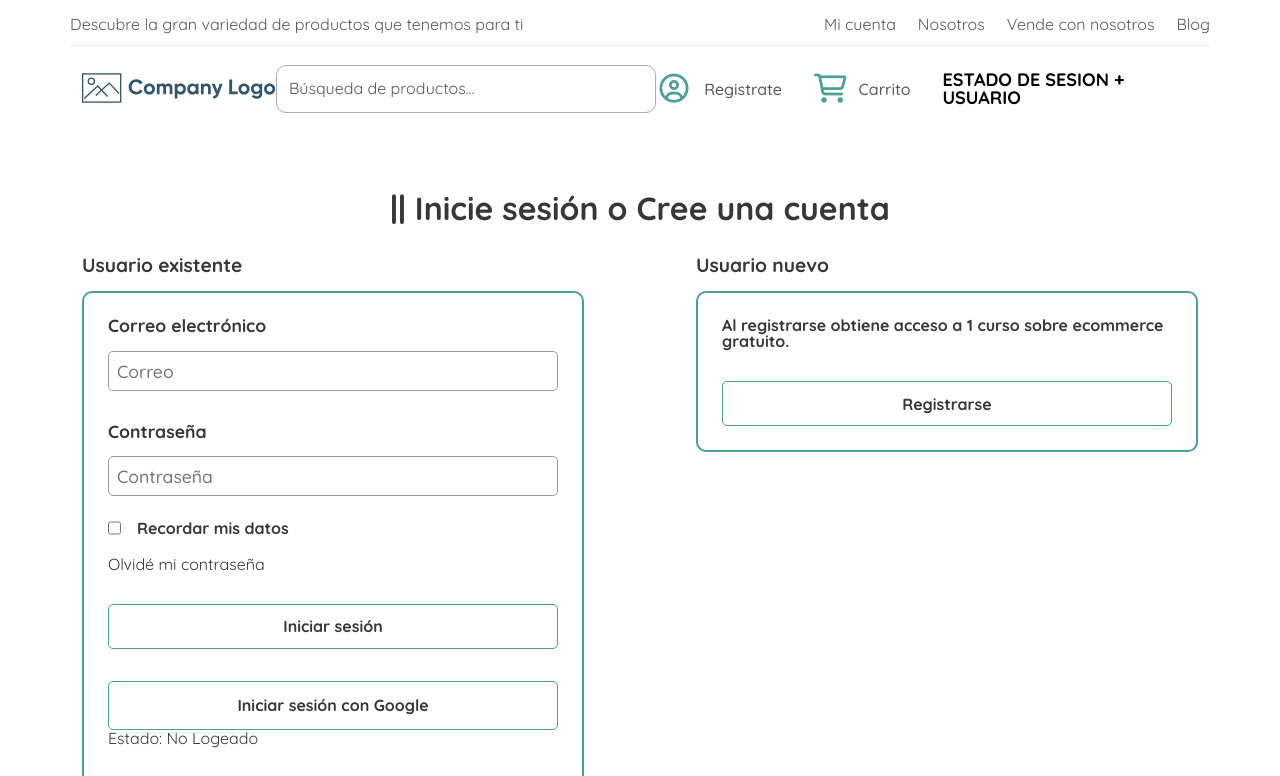
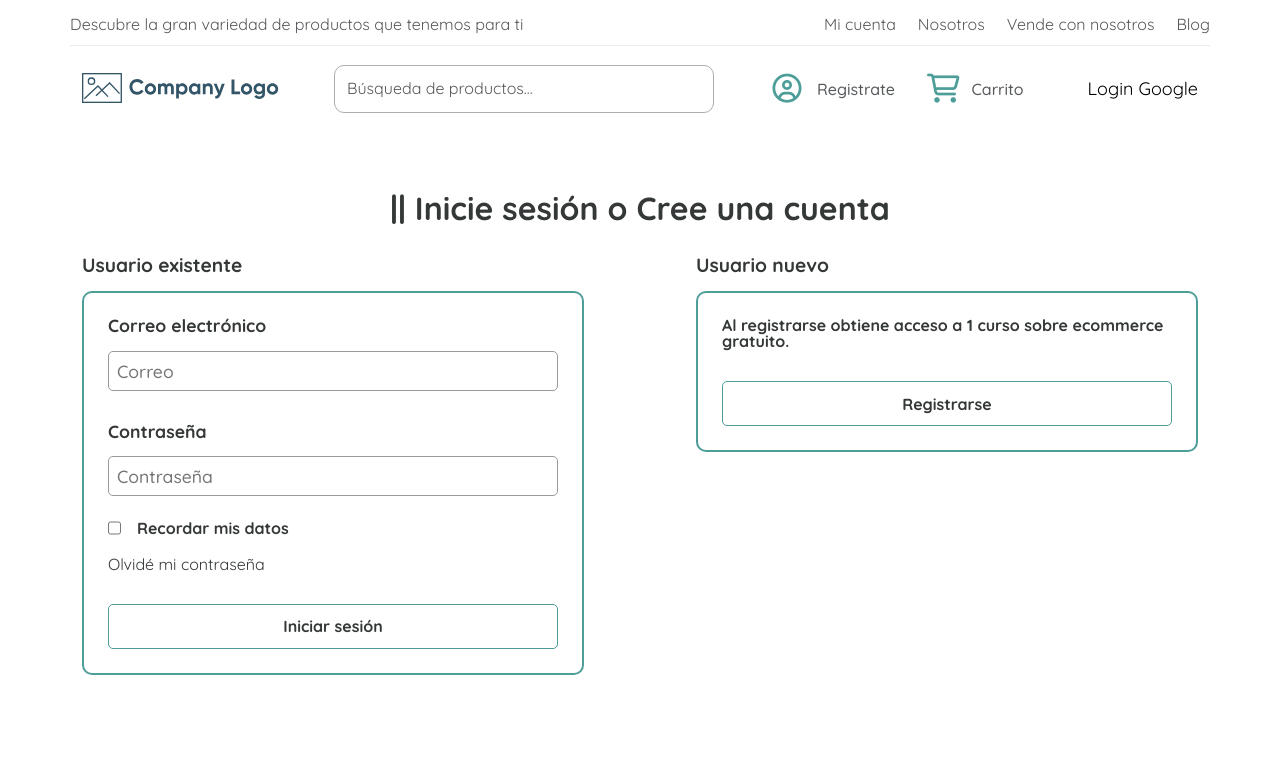
Before and after one commit to vyprodsac/proyecto-yesenia, a React (Vite) app: page /registro-iniciar-sesion in a window 1280 px wide. Shown: the top 776 px of the page. Built offline with nearby package versions, Linux system fonts and the light colour scheme.

Commit message:
firebase auth

```diff
--- a/src/App.jsx
+++ b/src/App.jsx
@@ -10,9 +10,11 @@ import Courses from "./pages/Courses";
 import Platform2 from "./pages/Platform2";
 import Cart from "./pages/Cart";
 import Checkout from "./pages/Checkout";
+import { AuthProvider } from "./components/AuthContext";
 
 function App() {
   return (
+    <AuthProvider>
       <BrowserRouter>
         <Layout>
           <Routes>
@@ -25,10 +27,11 @@ function App() {
             <Route path="/cursos-inicio" element={<Courses />} />
             <Route path="/plataforma-inicio2" element={<Platform2 />} />
             <Route path="/cart" element={<Cart />} />
-          <Route path="/check-out" element={<Checkout/>} />
+            <Route path="/check-out" element={<Checkout />} />
           </Routes>
         </Layout>
       </BrowserRouter>
+    </AuthProvider>
   );
 }
 
--- /dev/null
+++ b/src/components/AuthContext.jsx
@@ -0,0 +1,49 @@
+import { createContext, useState, useEffect } from "react";
+import { auth, googleProvider } from "../firebase/config";
+import { signInWithPopup, signOut } from "firebase/auth";
+
+export const AuthContext = createContext();
+
+export const AuthProvider = ({ children }) => {
+  const [userName, setUserName] = useState("");
+  const [isLoggedIn, setIsLoggedIn] = useState(false);
+
+  useEffect(() => {
+    const user = localStorage.getItem("user");
+    if (user) {
+      setUserName(user);
+      setIsLoggedIn(true);
+    }
+  }, []);
+
+  const signInWithGoogle = async () => {
+    try {
+      const result = await signInWithPopup(auth, googleProvider);
+      const userName = result.user?.displayName || "";
+      setUserName(userName);
+      setIsLoggedIn(true);
+      localStorage.setItem("user", userName);
+    } catch (error) {
+      console.error(error);
+    }
+  };
+
+  const logOut = async () => {
+    try {
+      await signOut(auth);
+      setUserName("");
+      setIsLoggedIn(false);
+      localStorage.removeItem("user");
+    } catch (error) {
+      console.error(error);
+    }
+  };
+
+  return (
+    <AuthContext.Provider
+      value={{ userName, isLoggedIn, signInWithGoogle, logOut }}
+    >
+      {children}
+    </AuthContext.Provider>
+  );
+};
--- a/src/components/Header.jsx
+++ b/src/components/Header.jsx
@@ -1,8 +1,18 @@
 import { useEffect, useState } from "react";
 import { Link } from "react-router-dom";
 import vevigLogo from "../assets/images/company_logo.svg";
+import { useContext } from "react";
+import { AuthContext } from "./AuthContext";
 
 export default function Header() {
+  const { isLoggedIn, userName, logOut, signInWithGoogle } =
+    useContext(AuthContext);
+
+  const handleLogout = () => {
+    // Lógica para cerrar sesión
+    logOut();
+  };
+
   const [navigationVisible, setNavigationVisible] = useState(false);
   const handleNavigationVisible = () =>
     setNavigationVisible(!navigationVisible);
@@ -169,7 +179,14 @@ export default function Header() {
               <span className="fa-regular fa-cart-shopping header__content--desktop__icon2" />
               <span className="header__content--desktop__txt-btn">Carrito</span>
             </Link>
-            <p className="header__session-user">ESTADO DE SESION + USUARIO</p>
+            <p className="header__session-user">
+              {isLoggedIn ? `${userName}` : ""}
+            </p>
+            {isLoggedIn ? (
+              <button onClick={handleLogout}>Cerrar sesión</button>
+            ) : (
+              <button onClick={signInWithGoogle}>Login Google</button>
+            )}
           </div>
         </div>
       </div>
--- a/src/components/SignInSignUp.jsx
+++ b/src/components/SignInSignUp.jsx
@@ -1,44 +1,44 @@
 import { Link } from "react-router-dom";
-import {} from "react";
-import { auth, googleProvider } from "../firebase/config";
-import { signInWithPopup, signOut } from "firebase/auth";
-import { useState, useEffect } from "react";
-
+// import {} from "react";
+// import { auth, googleProvider } from "../firebase/config";
+// import { signInWithPopup, signOut } from "firebase/auth";
+// import { useState, useEffect } from "react";
 
 export default function SignInSignUp() {
-  const [userName, setUserName] = useState("");
-  const [isLoggedIn, setIsLoggedIn] = useState(false);
+  // const [userName, setUserName] = useState("");
+  // const [isLoggedIn, setIsLoggedIn] = useState(false);
 
-  useEffect(() => {
-    const user = localStorage.getItem("user");
-    if (user) {
-      setUserName(user);
-      setIsLoggedIn(true);
-    }
-  }, []);
+  // useEffect(() => {
+  //   const user = localStorage.getItem("user");
+  //   if (user) {
+  //     setUserName(user);
+  //     setIsLoggedIn(true);
+  //   }
+  // }, []);
 
-  const signInWithGoogle = async () => {
-    try {
-      const result = await signInWithPopup(auth, googleProvider);
-      const userName = result.user?.displayName || "";
-      setUserName(userName);
-      setIsLoggedIn(true);
-      localStorage.setItem("user", userName); // Guarda el nombre de usuario en localStorage
-    } catch (error) {
-      console.error(error);
-    }
-  };
+  // const signInWithGoogle = async () => {
+  //   try {
+  //     const result = await signInWithPopup(auth, googleProvider);
+  //     const userName = result.user?.displayName || "";
+  //     setUserName(userName);
+  //     setIsLoggedIn(true);
+  //     //crear un contexto de inicio de sesion y guardar el nombre de usuario
+  //   } catch (error) {
+  //     console.error(error);
+  //   }
+  // };
 
-  const logOut = async () => {
-    try {
-      await signOut(auth);
-      setUserName("");
-      setIsLoggedIn(false);
-      localStorage.removeItem("user"); // Elimina el nombre de usuario de localStorage
-    } catch (error) {
-      console.error(error);
-    }
-  };
+  // const logOut = async () => {
+  //   try {
+  //     await signOut(auth);
+  //     setUserName("");
+  //     setIsLoggedIn(false);
+  //     localStorage.removeItem("user"); // Elimina el nombre de usuario de localStorage
+  //     // pasar todo esto a un contexto
+  //   } catch (error) {
+  //     console.error(error);
+  //   }
+  // };
 
   return (
     <section className="sign-in-sign-up container">
@@ -83,25 +83,25 @@ export default function SignInSignUp() {
             <Link to={"/planes"} className="sign-in-sign-up__sign-in-button">
               Iniciar sesión
             </Link>
-            <button
+            {/* <button
               type="button"
               onClick={signInWithGoogle}
               className="sign-in-sign-up__sign-in-button"
             >
               Iniciar sesión con Google
-            </button>
-            <p>
+            </button> */}
+            {/* <p>
               {isLoggedIn
                 ? `Estado: Logeado - Usuario: ${userName}`
                 : "Estado: No Logeado"}
-            </p>
-            <button
+            </p> */}
+            {/* <button
               type="button"
               onClick={logOut}
               className="sign-in-sign-up__sign-in-button"
             >
               Cerrar sesión
-            </button>
+            </button> */}
           </form>
         </div>
         {/* Registrarse */}
--- a/src/layouts/Layouts.jsx
+++ b/src/layouts/Layouts.jsx
@@ -1,10 +1,10 @@
 import Footer from "../components/Footer";
 import Header from "../components/Header";
 
-export default function Layout({ children }) {
+export default function Layout({ children}) {
   return (
     <>
-      <Header />
+      <Header  />
       {children}
       <Footer />
     </>
--- a/src/styles/components/_header.scss
+++ b/src/styles/components/_header.scss
@@ -183,6 +183,10 @@
   }
   &__session-user {
     color: black;
+    font-weight: 400;
+    display: block;
+    margin: 0;
+    padding: 0;
   }
 }
 
```
Lines whose indentation alone changed are shown as unchanged.
